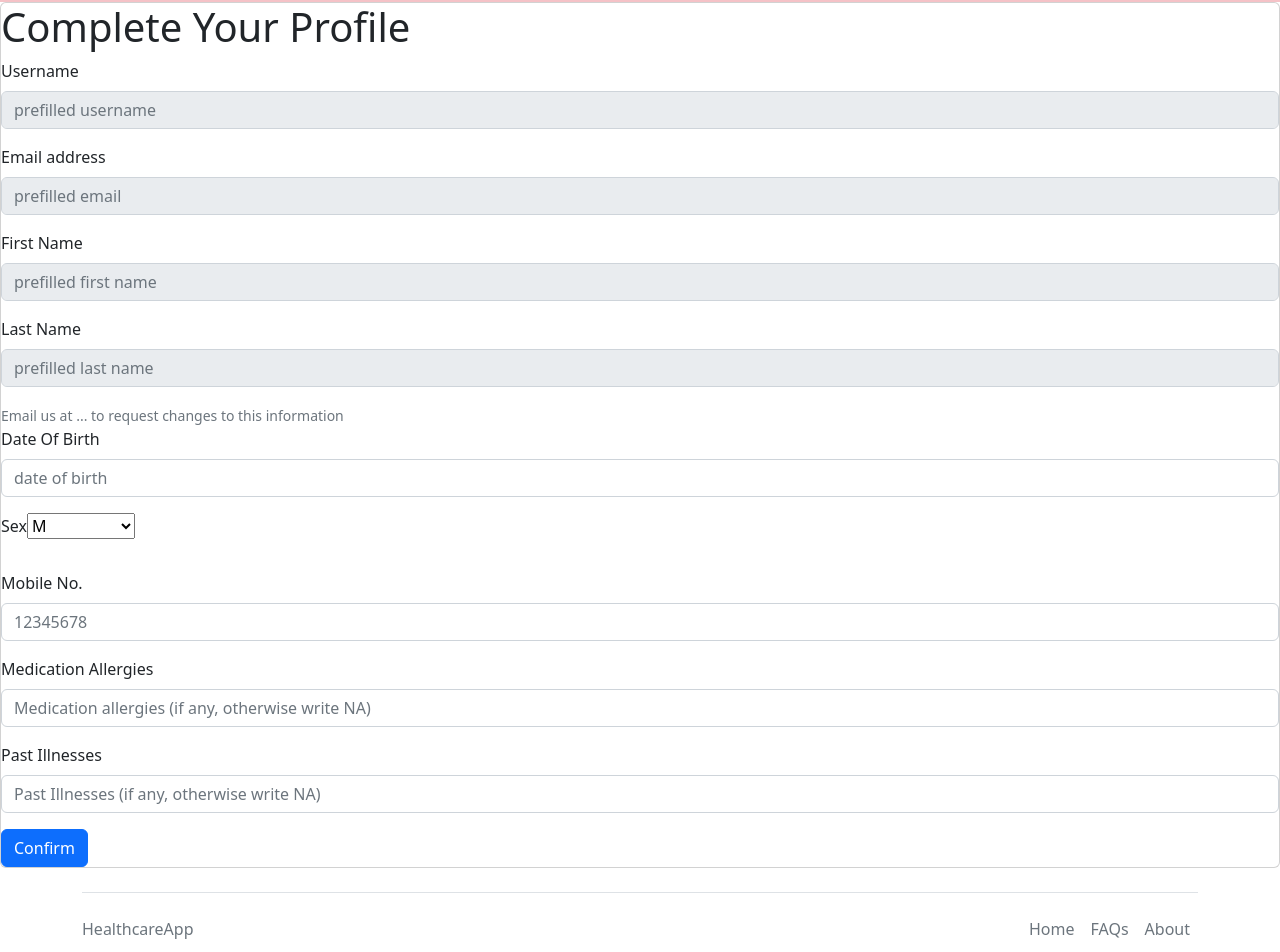
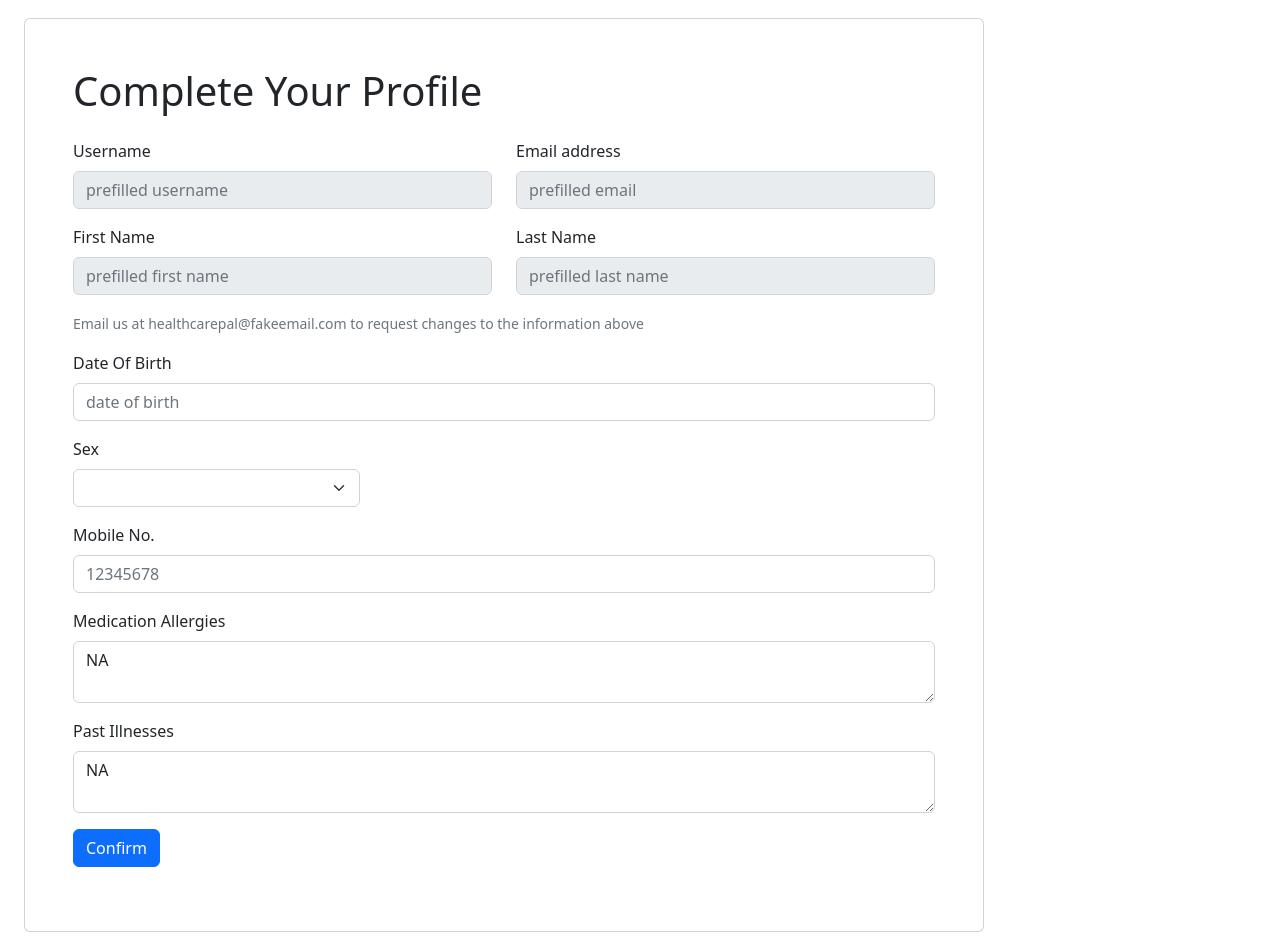
Before and after one commit to kenzonagari/SEIF10-Project3, a React (Vite) app in the folder apps/client/: page /createProfile in a window 1280 px wide. Shown: the part 88-1040 px from the top of the page. Built offline with nearby package versions, Linux system fonts and the light colour scheme.

Commit message:
allowed email AND username to sign in

```diff
--- a/apps/client/src/pages/Footer.jsx
+++ b/apps/client/src/pages/Footer.jsx
@@ -3,12 +3,11 @@ export default function Footer () {
         <>
         <div className="container">
             <footer className="d-flex flex-wrap justify-content-between align-items-center py-3 my-4 border-top">
-                <p className="col-md-4 mb-0 text-muted">HealthcareApp </p>
+                <p className="col-md-4 mb-0 text-muted">HealthcarePal 2022</p>
 
-                <ul className="nav col-md-4 justify-content-end">
-                    <li className="nav-item"><a href="#" className="nav-link px-2 text-muted">Home</a></li>
-                    <li className="nav-item"><a href="#" className="nav-link px-2 text-muted">FAQs</a></li>
-                    <li className="nav-item"><a href="#" className="nav-link px-2 text-muted">About</a></li>
+                <ul className="d-flex flex-wrap nav col-md-4 justify-content-end">
+                    <li className="nav-item"><a className="nav-link px-2 text-muted">A full-stack MERN app built by Jia Yi and Kenzo</a></li>
+                    <li className="nav-item"><a className="nav-link px-2 text-muted">as part of SEIF10 Project 3 @General Assembly</a></li>
                 </ul>
             </footer>
         </div>
--- a/apps/client/src/pages/Header.jsx
+++ b/apps/client/src/pages/Header.jsx
@@ -2,14 +2,14 @@ import { Navbar } from 'react-bootstrap'
 
 export default function HeaderFunction () {
     return(
-        <Navbar className="bg-danger d-flex flex-wrap justify-content-between align-items-center" style={{"--bs-bg-opacity": .3}}>
+        <Navbar className="bg-secondary d-flex flex-wrap justify-content-between align-items-center" style={{"--bs-bg-opacity": .1}}>
 
-            <a className="navbar-brand h1 mx-4" href="#">
+            <a className="navbar-brand h1 mx-4 my-0" href="#">
                 <h1>
                     HealthcarePal
                 </h1>
             </a>
-            <a className="navbar-brand h1 mx-4" href="#">Username</a>
+            <a className="navbar-brand h1 mx-4 my-0" href="#">Username</a>
 
         </Navbar>
     )
--- a/apps/client/src/pages/users/CreateProfile.jsx
+++ b/apps/client/src/pages/users/CreateProfile.jsx
@@ -5,77 +5,107 @@ export default function CreateProfile () {
 
     const handleSubmit = (event) => {
         event.preventDefault();
-        console.log(event);
+
+        let myFormData = new FormData(event.target);
+        let userLoginObj = Object.fromEntries(myFormData.entries());
+        let loginIsValid = false;
+
+        //conditionals
+
+        if(userLoginObj.medAllergies === ""){
+            userLoginObj.medAllergies = "NA";
+        }
+
+        if(userLoginObj.pastIllnesses === ""){
+            userLoginObj.pastIllnesses = "NA";
+        }
+
+        console.log(userLoginObj);
+        loginIsValid = true;
     }
 
     return(
-        <Card>
+        <div className="card m-4 p-5" style={{ width: "60rem" }}>
+
+            <div className="mb-3">
                 <h1>Complete Your Profile</h1>
+            </div>
 
             <Form onSubmit={handleSubmit}>
 
                 <fieldset disabled>
-
-                    <Form.Group className="mb-3">
+                    <div className="row">
+                        <div className="col">
+                            <div className="mb-3">
                                 <Form.Label>Username</Form.Label>
                                 <Form.Control type="text" id="username" placeholder="prefilled username" />
-                    </Form.Group>
-
-                    <Form.Group className="mb-3">
+                            </div>
+                        </div>
+                        <div className="col">
+                            <div className="mb-3">
                                 <Form.Label>Email address</Form.Label>
                                 <Form.Control type="email" id="email" placeholder="prefilled email" />
-                    </Form.Group>
-
-                    <Form.Group className="mb-3">
+                            </div>
+                        </div>
+                    </div>
+                    <div className="row">
+                        <div className="col">
+                            <div className="mb-3">
                                 <Form.Label>First Name</Form.Label>
                                 <Form.Control type="text" id="firstName" placeholder="prefilled first name" />
-                    </Form.Group>
-
-                    <Form.Group className="mb-3">
+                            </div>
+                        </div>
+                        <div className="col">
+                            <div className="mb-3">
                                 <Form.Label>Last Name</Form.Label>
                                 <Form.Control type="text" id="lastName" placeholder="prefilled last name" />
-                    </Form.Group>
-
+                            </div>
+                        </div>
+                    </div>
+                    <div className="mb-3">
                         <Form.Text className="text-muted">
-                        Email us at ... to request changes to this information
+                            Email us at healthcarepal@fakeemail.com to request changes to the information above
                         </Form.Text>
-
+                    </div>
                 </fieldset>
 
-                <Form.Group className="mb-3">
+                <div className="mb-3">
                     <Form.Label>Date Of Birth</Form.Label>
-                        <Form.Control type="text" id="dateOfBirth" placeholder="date of birth" />
-                </Form.Group>
+                    <Form.Control type="text" id="dateOfBirth" name="dateOfBirth" placeholder="date of birth" required/>
+                </div>
 
-                <Form.Group className="mb-3">
-                        <Form.Label>Sex</Form.Label>
-                        <select className="custom-select custom-select-lg mb-3">
+                <div className="form-group col-md-4 mb-3">
+                    <label className='form-label'>Sex</label>
+                    <select className="form-select mb-3" id="sex" name="sex" required>
+                        <option value=""></option>
                         <option value="male">M</option>
                         <option value="female">F</option>
                         <option value="nonbinary">Non-Binary</option>
                     </select>
-                </Form.Group>
+                </div>
 
-                <Form.Group className="mb-3">
+                <div className="mb-3">
                     <Form.Label>Mobile No.</Form.Label>
-                        <Form.Control type="text" id="mobileNo" placeholder="12345678" />
-                </Form.Group>
+                    <Form.Control type="text" id="mobile" name="mobile" placeholder="12345678" required/>
+                </div>
 
-                <Form.Group className="mb-3">
+                <div className="mb-3">
                     <Form.Label>Medication Allergies</Form.Label>
-                        <Form.Control type="text" id="medAllergy" placeholder="Medication allergies (if any, otherwise write NA)" />
-                </Form.Group>
+                    <textarea className="form-control" type="text" id="medAllergies" name="medAllergies" defaultValue="NA" />
+                </div>
 
-                <Form.Group className="mb-3">
+                <div className="mb-3">
                     <Form.Label>Past Illnesses</Form.Label>
-                        <Form.Control type="text" id="pastIllness" placeholder="Past Illnesses (if any, otherwise write NA)" />
-                </Form.Group>
+                    <textarea className="form-control" type="text" id="pastIllnesses" name="pastIllnesses" defaultValue="NA" />
+                </div>
 
-                <Button variant="primary" type="submit">
+                <div className="mb-3">
+                    <Button variant="primary" type="submit" disabled={false}>
                         Confirm
                     </Button>
+                </div>
 
             </Form>
-        </Card>
+        </div>
     )
 }
--- a/apps/client/src/pages/users/Signin.jsx
+++ b/apps/client/src/pages/users/Signin.jsx
@@ -3,13 +3,18 @@ import { useState } from 'react';
 import { useNavigate } from 'react-router-dom';
 
 const warningText = {
-    emailNotFound: "Email address not found. Please check and try again.",
+    emailNotFound: "Email address or username not found. Please check and try again.",
     incorrectPassword: "Incorrect password. Please try again.",
 }
 
 export default function Signin () {
+    const navigate = useNavigate();
     const [error, setError] = useState("");
     const [disableButton, setDisableButton] = useState(false);
+
+    const handleClick = () => {
+        navigate("/signup");
+    }
 
     const handleSubmit = (event) => {
         event.preventDefault();
@@ -69,8 +74,8 @@ export default function Signin () {
 
             <Form onSubmit={handleSubmit}>
                 <div className="mb-3">
-                    <Form.Label>Email Address</Form.Label>
-                    <Form.Control type="email" id="email" name="email" placeholder="Enter email address" required/>
+                    <Form.Label>Email Address or Username</Form.Label>
+                    <Form.Control type="text" id="email" name="email" placeholder="Enter email address or username" required/>
                 </div>
 
                 <div className="mb-3">
@@ -89,6 +94,7 @@ export default function Signin () {
                     </Button>
                 </div>
             </Form>
+            <p>Don't have an account? <a href="/signup" onClick={handleClick}>Sign up here.</a></p>
         </div>
     )
 }
--- a/apps/client/src/pages/users/Signup.jsx
+++ b/apps/client/src/pages/users/Signup.jsx
@@ -80,40 +80,54 @@ export default function Signup () {
         </div>;
 
     return(
-        <div className="card m-4 p-4" style={{ width: "30rem" }}>
-            <h1>Sign Up</h1>
+        <div className="card m-4 p-4" style={{ width: "35rem" }}>
+
+            <div className="mb-3">
+                <h1>Sign Up</h1>
+            </div>
+
             <Form onSubmit={handleSubmit}>
-
-                <div className="mb-3">
-                    <Form.Label>First Name</Form.Label>
-                    <Form.Control type="text" id="firstname" name="firstname" placeholder="Enter first name" required/>
+                <div className="row">
+                    <div className="col">
+                        <div className="mb-3">
+                            <Form.Label>First Name*</Form.Label>
+                            <Form.Control type="text" id="firstname" name="firstname" placeholder="Enter first name" required/>
+                        </div>
+                    </div>
+                    <div className="col">
+                        <div className="mb-3">
+                            <Form.Label>Last Name*</Form.Label>
+                            <Form.Control type="text" id="lastname" name="lastname" placeholder="Enter last name" required/>
+                        </div>
+                    </div>
                 </div>
 
-                <div className="mb-3">
-                    <Form.Label>Last Name</Form.Label>
-                    <Form.Control type="text" id="lastname" name="lastname" placeholder="Enter last name" required/>
-                </div>
 
-                <div className="mb-3">
-                    <Form.Label>Username</Form.Label>
+
+                <div className="mb-3 col">
+                    <Form.Label>Username*</Form.Label>
+                    <br></br>
+                    <Form.Text className="text-muted">
+                        Username must at least be 3 letters long
+                    </Form.Text>
                     <Form.Control type="text" id="username" name="username" placeholder="Enter username" required/>
                     {error === warningText.usernameTooShort ? warningPopup : ""}
                     {error === warningText.usernameTaken ? warningPopup : ""}
                 </div>
 
                 <div className="mb-3">
-                    <Form.Label>Email Address</Form.Label>
+                    <Form.Label>Email Address*</Form.Label>
                     <Form.Control type="email" id="email" name="email" placeholder="Enter email address" required/>
                     {error === warningText.emailTaken ? warningPopup : ""}
                 </div>
 
                 <div className="mb-3">
-                    <Form.Label>Password</Form.Label>
+                    <Form.Label>Password*</Form.Label>
                     <Form.Control type="password" id="password" name="password" placeholder="Enter password" required/>
                 </div>
 
                 <div className="mb-3">
-                    <Form.Label>Confirm Password</Form.Label>
+                    <Form.Label>Confirm Password*</Form.Label>
                     <Form.Control type="password" id="confirmPassword" name="confirmPassword" placeholder="Re-enter password" required/>
                     {error === warningText.passwordMatch ? warningPopup : ""}
                 </div>
@@ -125,6 +139,7 @@ export default function Signup () {
                 </div>
 
             </Form>
+            <p>Already have an account? <a href="/signin">Sign in here.</a></p>
         </div>
     )
 }
```
Also changed, not shown: 1 other file (tests, documents, lock files or other folders). Lines whose indentation alone changed are shown as unchanged.
